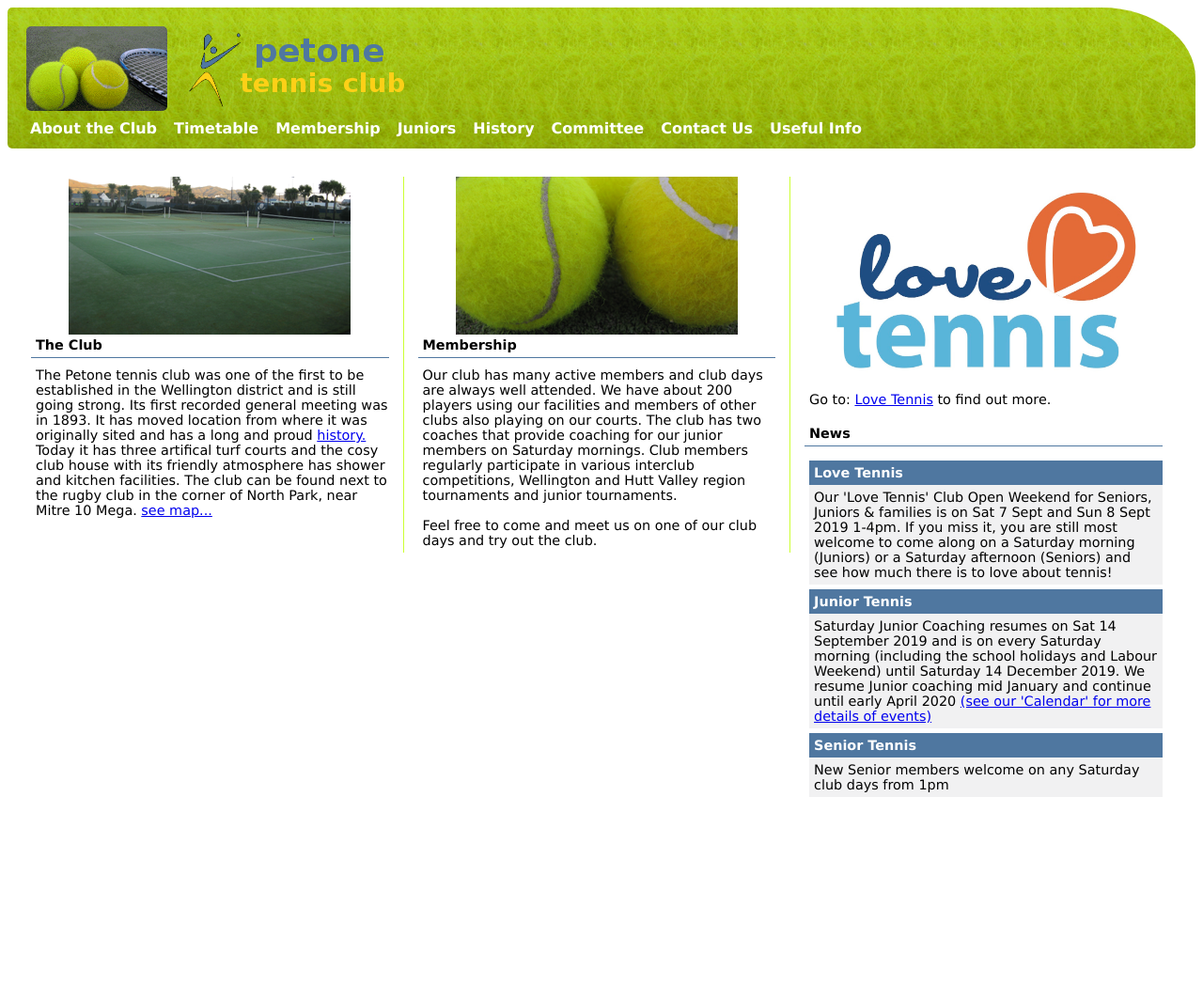
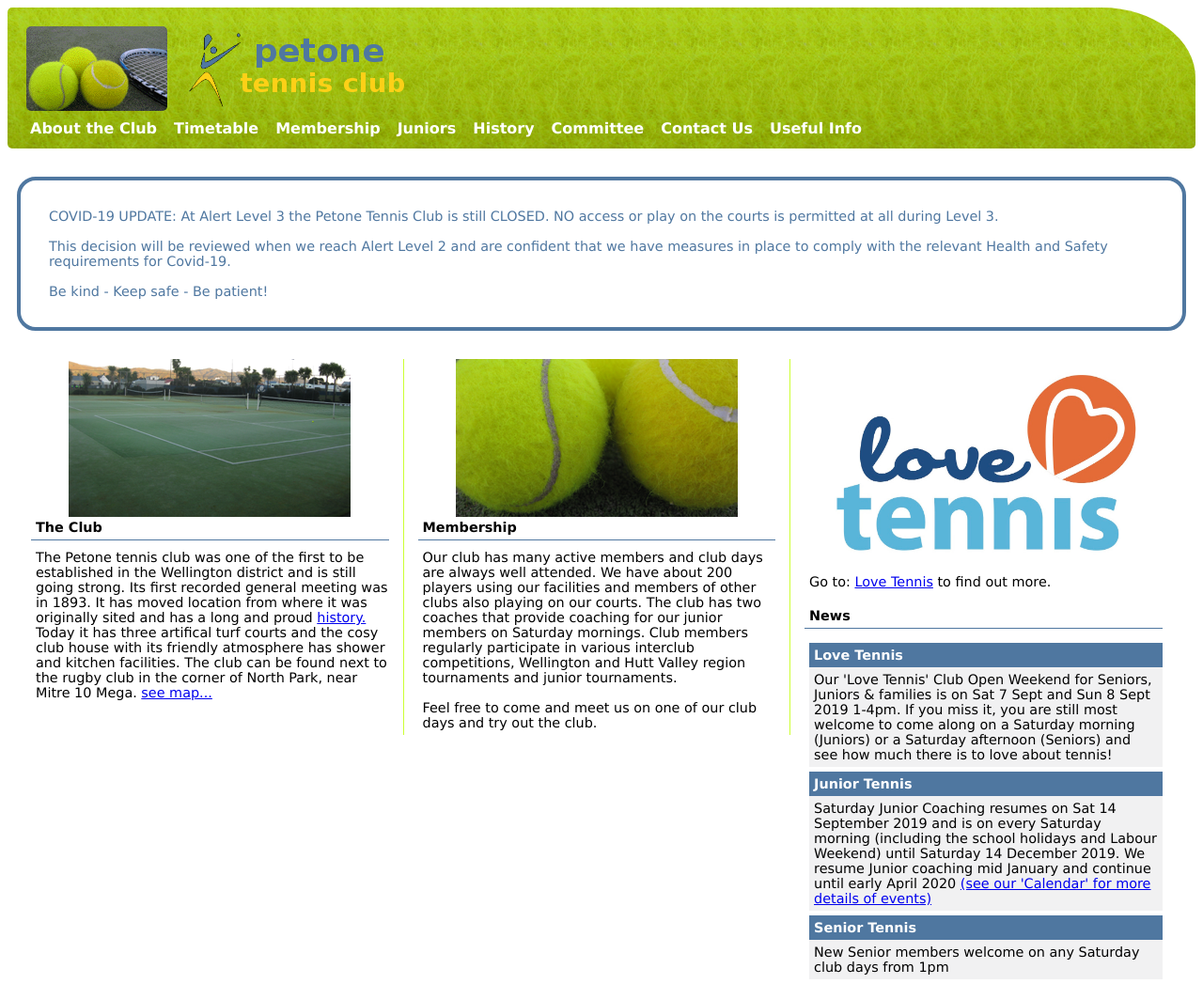
Before and after one commit to stucollins/petonetennis, a Jekyll site: the page built from src/index.html, in a window 1280 px wide. Shown: the whole page at 94% size. Built offline with Jekyll 4.4.1, drawn with Linux system fonts in a browser that asks for light colours; Markdown is read by kramdown in place of the engine named in the settings; before the commit the page ends 900 px from its top, so only the background shows below that.

Commit message:
Added COVID19 L3 banner to homepage

```diff
--- a/src/assets/css/petone.css
+++ b/src/assets/css/petone.css
@@ -6,6 +6,14 @@ background-color: white;
   font-family:"lucida grande", tahoma, verdana, arial, sans-serif;
 }
 
+.covid {
+  border-radius: 20px;
+  border: solid 4px #4F77A0;
+  padding: 30px;
+  color: #4F77A0;
+  margin-bottom: 30px;
+
+}
 .boxShadow {
   -moz-box-shadow: 6px 6px 6px #666;
   -webkit-box-shadow: 6px 6px 6px #666;
--- a/src/index.html
+++ b/src/index.html
@@ -2,6 +2,15 @@
     layout: default
     title: Home
 ---
+    <div class="covid">
+    	COVID-19 UPDATE:
+At Alert Level 3 the Petone Tennis Club is still CLOSED.
+NO access or play on the courts is permitted at all during Level 3.
+<br/><br/>
+This decision will be reviewed when we reach Alert Level 2 and are confident that we have measures in place to comply with the relevant Health and Safety requirements for Covid-19.
+<br/><br/>
+Be kind - Keep safe - Be patient!
+    </div>
 		<div id="column1" class="column"><img src="./assets/img/courts.png"/>
 			<div class="columnHeading">The Club</div>
 			<div class="columnText">The Petone tennis club was one of the first to be established in the Wellington district and is still going strong. Its first recorded general meeting was in 1893. It has moved location from where it was originally sited and has a long and proud <a href ="./history.html"> history.</a> Today it has three artifical turf courts and the cosy club house with its friendly atmosphere has shower and kitchen facilities. The club can be found next to the rugby club in the corner of North Park, near Mitre 10 Mega. <a href="./contact.html"> see map...</a>
```
